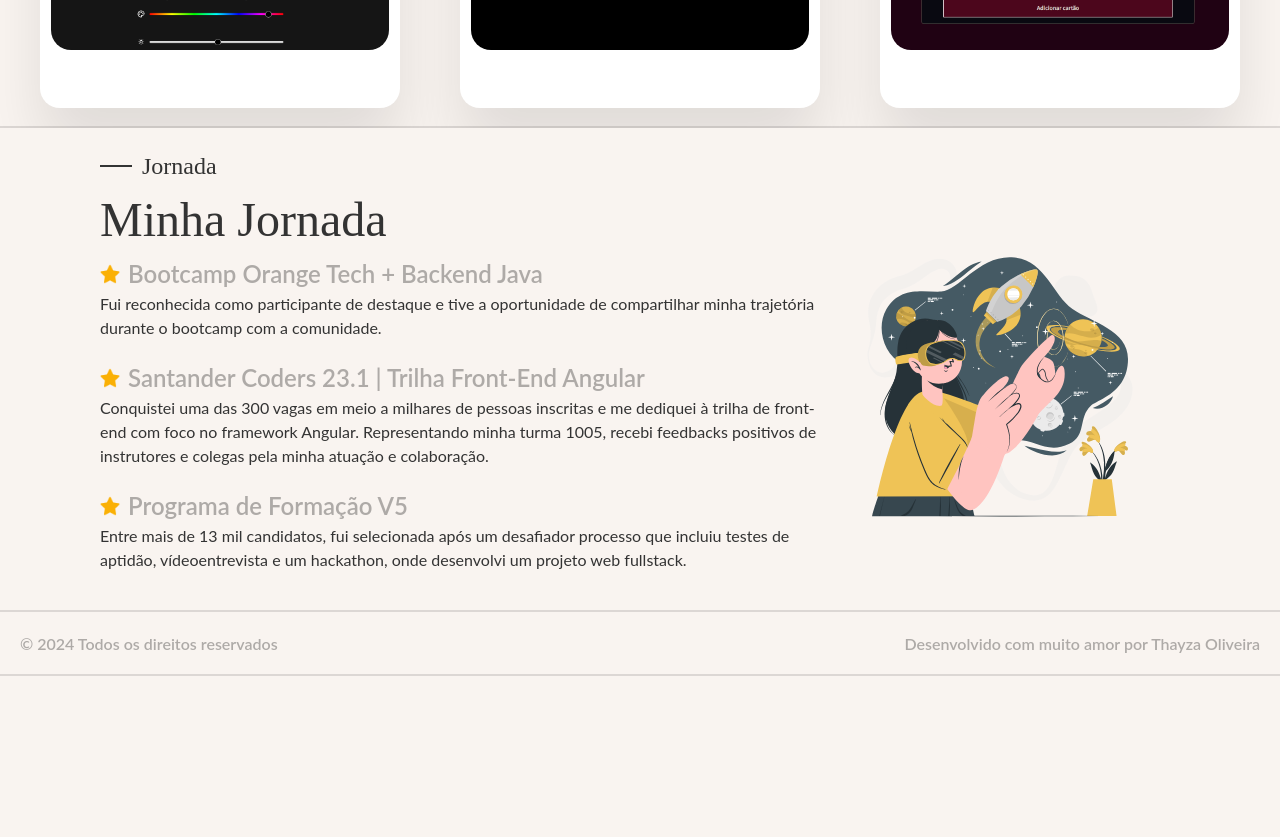
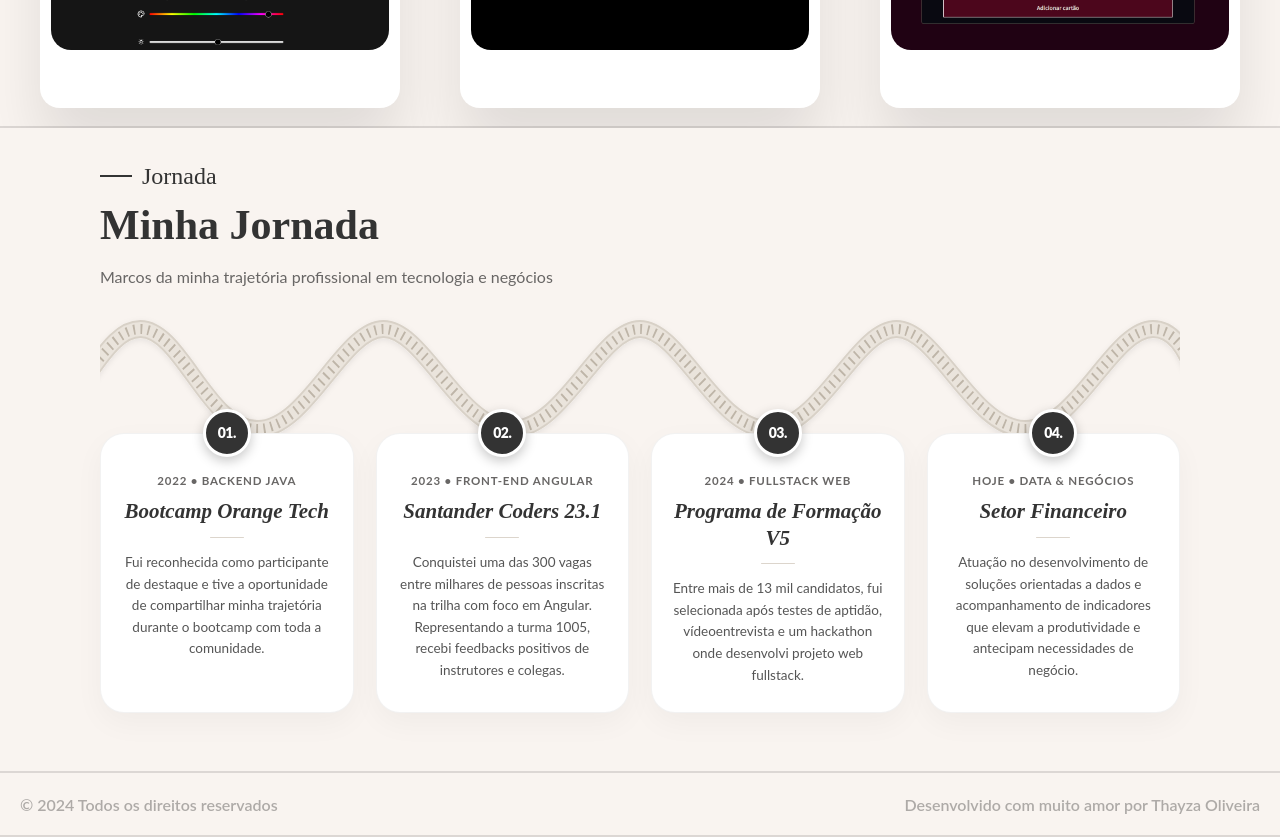
Before and after one commit to tthayza/portfolio, an Angular app: page / in a window 1280 px wide. Shown: the part 1600-2437 px from the top of the page. Before the commit the page ends 2276 px from the top, so only its background shows below. Built offline with nearby package versions, Linux system fonts and the light colour scheme.

Commit message:
feat: update layout journey and change profile picture

```diff
--- a/src/app/components/achievements/achievements.component.html
+++ b/src/app/components/achievements/achievements.component.html
@@ -1,23 +1,54 @@
 <section class="journey {{ currentTheme }}">
   <app-heading textContent="Jornada"></app-heading>
-  <div class="wrapper-achievements">
-    <div class="left-column">
-      <h3 class="{{ currentTheme }}">Minha Jornada</h3>
-      <div class="achievement" *ngFor="let item of journeyItems">
-        <div class="heading-achievement">
-          <img src="{{ iconStar }}" />
-          <b class="{{ currentTheme }}">{{ item?.title }}</b>
+
+  <div class="journey-header">
+    <h3 class="{{ currentTheme }}">Minha Jornada</h3>
+    <p class="subtitle {{ currentTheme }}">Marcos da minha trajetória profissional em tecnologia e negócios</p>
+  </div>
+
+  <div class="roadmap-track-container">
+    <!-- SVG Wavy Ribbon Track running across the top of cards -->
+    <div class="wave-svg-wrapper">
+      <svg class="wave-svg" viewBox="0 0 1200 160" fill="none" preserveAspectRatio="none">
+        <defs>
+          <filter id="trackShadow" x="-5%" y="-20%" width="110%" height="150%">
+            <feDropShadow dx="0" dy="2" stdDeviation="3" flood-opacity="0.08" flood-color="#000000"/>
+          </filter>
+        </defs>
+
+        <!-- Outer Track Border -->
+        <path class="track-border {{ currentTheme }}"
+              d="M -20 100 C 10 60, 25 45, 45 45 C 90 45, 120 145, 175 145 C 230 145, 270 45, 315 45 C 360 45, 400 145, 458 145 C 515 145, 555 45, 600 45 C 645 45, 685 145, 742 145 C 800 145, 840 45, 885 45 C 930 45, 970 145, 1028 145 C 1085 145, 1125 45, 1170 45 C 1190 45, 1205 60, 1220 100"
+              stroke-width="18" stroke-linecap="round" filter="url(#trackShadow)"/>
+
+        <!-- Middle Track Ribbon -->
+        <path class="track-fill {{ currentTheme }}"
+              d="M -20 100 C 10 60, 25 45, 45 45 C 90 45, 120 145, 175 145 C 230 145, 270 45, 315 45 C 360 45, 400 145, 458 145 C 515 145, 555 45, 600 45 C 645 45, 685 145, 742 145 C 800 145, 840 45, 885 45 C 930 45, 970 145, 1028 145 C 1085 145, 1125 45, 1170 45 C 1190 45, 1205 60, 1220 100"
+              stroke-width="14" stroke-linecap="round"/>
+
+        <!-- Railway / Ladder Stitching Pattern (matching reference image) -->
+        <path class="track-dash {{ currentTheme }}"
+              d="M -20 100 C 10 60, 25 45, 45 45 C 90 45, 120 145, 175 145 C 230 145, 270 45, 315 45 C 360 45, 400 145, 458 145 C 515 145, 555 45, 600 45 C 645 45, 685 145, 742 145 C 800 145, 840 45, 885 45 C 930 45, 970 145, 1028 145 C 1085 145, 1125 45, 1170 45 C 1190 45, 1205 60, 1220 100"
+              stroke-width="10" stroke-dasharray="2 6" stroke-linecap="butt"/>
+      </svg>
+    </div>
+
+    <!-- Cards Grid -->
+    <div class="cards-grid">
+      <div *ngFor="let item of journeyItems" class="milestone-column">
+        <!-- Number Circle Badge (resting at wave dip) -->
+        <div class="badge-node {{ currentTheme }}">
+          <span>{{ item.step }}</span>
         </div>
 
-        <p class="{{ currentTheme }}">{{ item?.comment }}</p>
+        <!-- Milestone Card -->
+        <div class="milestone-card {{ currentTheme }}">
+          <span class="m-tag {{ currentTheme }}">{{ item.year }} • {{ item.badge }}</span>
+          <h4 class="m-title {{ currentTheme }}">{{ item.title }}</h4>
+          <div class="m-divider {{ currentTheme }}"></div>
+          <p class="m-comment {{ currentTheme }}">{{ item.comment }}</p>
+        </div>
       </div>
     </div>
-    <div class="right-column">
-      <img
-        src="{{ womanImg }}"
-        alt="Ilustração de mulher com óculos de realidade virtual em um fundo "
-      />
-    </div>
-    <div></div>
   </div>
 </section>
--- a/src/app/components/achievements/achievements.component.scss
+++ b/src/app/components/achievements/achievements.component.scss
@@ -3,103 +3,314 @@
 .journey {
   @include side-border;
   @include section;
+  padding-top: 3rem;
+  padding-bottom: 6rem;
+  overflow: hidden;
 
-  .wrapper-achievements {
-    @include justifying(space-between);
+  .journey-header {
+    margin-bottom: 2rem;
     width: 100%;
 
-    .left-column {
-      width: 70%;
+    h3 {
+      font-family: "Playfair Display", serif;
+      font-size: 4.2rem;
+      font-weight: 700;
+      margin-bottom: 0.8rem;
+      color: #333333;
 
-      .achievement {
-        margin-bottom: 2rem;
-        .heading-achievement {
-          @include alignment(center);
-          gap: 0.8rem;
+      &.dark {
+        color: $mediumWhite;
+      }
+    }
 
-          b {
-            font-size: 2.4rem;
-            &.dark {
-              color: rgb(199, 199, 199);
-            }
-          }
+    .subtitle {
+      font-family: "Lato", sans-serif;
+      font-size: 1.6rem;
+      color: #686665;
 
-          img {
-            width: 2rem;
+      &.dark {
+        color: #b0b0b0;
+      }
+    }
+  }
+
+  .roadmap-track-container {
+    position: relative;
+    width: 100%;
+    max-width: 1200px;
+    margin: 3rem auto 0 auto;
+
+    // SVG Undulating Ribbon Track
+    .wave-svg-wrapper {
+      position: absolute;
+      top: -55px;
+      left: 0;
+      width: 100%;
+      height: 160px;
+      pointer-events: none;
+      z-index: 1;
+
+      .wave-svg {
+        width: 100%;
+        height: 100%;
+
+        .track-border {
+          stroke: #d8d1c7;
+          transition: stroke 0.3s ease;
+
+          &.dark {
+            stroke: #555555;
           }
         }
 
-        p {
-          font-size: 1.6rem;
-          font-family: "Lato";
+        .track-fill {
+          stroke: #eae4dc;
+          transition: stroke 0.3s ease;
+
+          &.dark {
+            stroke: #333333;
+          }
+        }
+
+        .track-dash {
+          stroke: #beb5a8;
+          transition: stroke 0.3s ease;
+
+          &.dark {
+            stroke: #666666;
+          }
         }
       }
     }
 
-    .right-column {
-      @include flex-align-justify(center, center);
-      width: 35%;
-      img {
-        width: 30rem;
+    // Grid containing the 4 milestone columns
+    .cards-grid {
+      display: grid;
+      grid-template-columns: repeat(4, 1fr);
+      gap: 2.2rem;
+      position: relative;
+      z-index: 2;
+      margin-top: 70px;
+
+      .milestone-column {
+        display: flex;
+        flex-direction: column;
+        align-items: center;
+        position: relative;
+
+        // Circular Number Node (resting right at the wave trough)
+        .badge-node {
+          width: 48px;
+          height: 48px;
+          border-radius: 50%;
+          display: flex;
+          align-items: center;
+          justify-content: center;
+          z-index: 4;
+          margin-bottom: -24px;
+          position: relative;
+          background-color: #333333;
+          color: #ffffff;
+          box-shadow: 0 4px 12px rgba(0, 0, 0, 0.22);
+          border: 3px solid #ffffff;
+          transition: transform 0.25s ease, background-color 0.3s ease;
+
+          &.dark {
+            background-color: #efc356;
+            color: #333333;
+            box-shadow: 0 4px 14px rgba(239, 195, 86, 0.35);
+            border: 3px solid #262626;
+          }
+
+          span {
+            font-family: "Lato", sans-serif;
+            font-size: 1.4rem;
+            font-weight: 900;
+            line-height: 1;
+            letter-spacing: -0.5px;
+          }
+        }
+
+        // Soft rounded card tucked under badge
+        .milestone-card {
+          width: 100%;
+          min-height: 280px;
+          border-radius: 24px;
+          padding: 3.8rem 2rem 2.6rem 2rem;
+          display: flex;
+          flex-direction: column;
+          align-items: center;
+          text-align: center;
+          z-index: 2;
+          background-color: #ffffff;
+          border: 1px solid rgba(0, 0, 0, 0.05);
+          box-shadow: 0 10px 30px rgba(0, 0, 0, 0.04);
+          transition: transform 0.3s cubic-bezier(0.25, 0.8, 0.25, 1), box-shadow 0.3s ease;
+
+          &:hover {
+            transform: translateY(-6px);
+            box-shadow: 0 18px 36px rgba(0, 0, 0, 0.09);
+
+            & + .badge-node,
+            ~ .badge-node {
+              transform: scale(1.08);
+            }
+          }
+
+          &.dark {
+            background-color: #262626;
+            border: 1px solid rgba(255, 255, 255, 0.08);
+            box-shadow: 0 10px 30px rgba(0, 0, 0, 0.35);
+
+            &:hover {
+              box-shadow: 0 18px 40px rgba(0, 0, 0, 0.6);
+            }
+          }
+
+          .m-tag {
+            font-family: "Lato", sans-serif;
+            font-size: 1.15rem;
+            font-weight: 700;
+            letter-spacing: 0.8px;
+            text-transform: uppercase;
+            margin-bottom: 0.9rem;
+            color: #686665;
+
+            &.dark {
+              color: #efc356;
+            }
+          }
+
+          .m-title {
+            font-family: "Playfair Display", serif;
+            font-size: 2.1rem;
+            font-style: italic;
+            font-weight: 700;
+            line-height: 1.25;
+            margin-bottom: 1.2rem;
+            color: #333333;
+
+            &.dark {
+              color: #f9f4f0;
+            }
+          }
+
+          .m-divider {
+            width: 3.4rem;
+            height: 0.15rem;
+            background-color: #dcd5cc;
+            margin-bottom: 1.4rem;
+            border-radius: 2px;
+
+            &.dark {
+              background-color: #efc356;
+            }
+          }
+
+          .m-comment {
+            font-family: "Lato", sans-serif;
+            font-size: 1.35rem;
+            line-height: 1.6;
+            color: #555555;
+
+            &.dark {
+              color: #cccccc;
+            }
+          }
+        }
       }
     }
   }
 
-  @media (max-width: 1024px) {
-    align-items: center;
-    padding: 1.5rem;
-    width: 90.4%;
-    .journey {
-      padding: 1rem;
-      margin-right: 3% !important;
-      flex-direction: column;
-      width: 100%;
-      max-width: 30rem;
-    }
+  // RESPONSIVE BREAKPOINTS
+  @media (max-width: 1080px) {
+    padding: 2rem 4rem;
 
-    .wrapper-achievements {
-      flex-direction: column;
-      margin-top: 1.6rem;
+    .roadmap-track-container {
+      .cards-grid {
+        gap: 1.4rem;
 
-      .left-column {
-        h3 {
-          text-align: center;
-        }
-        .achievement {
-          flex-direction: column;
-          width: 100%;
-          margin-bottom: 2rem;
+        .milestone-column {
+          .milestone-card {
+            padding: 3.4rem 1.4rem 2.2rem 1.4rem;
 
-          .heading-achievement {
-            b {
-              font-size: 2rem;
+            .m-title {
+              font-size: 1.8rem;
             }
 
-            img {
-              width: 1.8rem;
+            .m-comment {
+              font-size: 1.25rem;
             }
           }
-
-          p {
-            font-size: 1.4rem;
-            text-align: start;
-            width: 80%;
-          }
-        }
-      }
-
-      .left-column,
-      .right-column {
-        width: 100%;
-      }
-
-      .right-column {
-        @include flex-align-justify(center, center);
-
-        img {
-          width: 60%;
         }
       }
     }
   }
+
+  @media (max-width: 900px) {
+    padding: 2rem 2.5rem;
+
+    .journey-header {
+      h3 {
+        font-size: 3.4rem;
+      }
+      .subtitle {
+        font-size: 1.4rem;
+      }
+    }
+
+    .roadmap-track-container {
+      .wave-svg-wrapper {
+        display: none;
+      }
+
+      .cards-grid {
+        grid-template-columns: repeat(2, 1fr);
+        gap: 2.4rem;
+        margin-top: 2rem;
+
+        .milestone-column {
+          .badge-node {
+            width: 44px;
+            height: 44px;
+            margin-bottom: -22px;
+
+            span {
+              font-size: 1.3rem;
+            }
+          }
+
+          .milestone-card {
+            padding: 3.2rem 1.8rem 2.2rem 1.8rem;
+          }
+        }
+      }
+    }
+  }
+
+  @media (max-width: 600px) {
+    padding: 2rem 1.5rem;
+
+    .journey-header {
+      text-align: center;
+
+      h3 {
+        font-size: 2.8rem;
+      }
+
+      .subtitle {
+        font-size: 1.3rem;
+      }
+    }
+
+    .roadmap-track-container {
+      margin-top: 1.5rem;
+
+      .cards-grid {
+        grid-template-columns: 1fr;
+        gap: 2.6rem;
+        margin-top: 1rem;
+      }
+    }
+  }
 }
--- a/src/app/components/achievements/achievements.component.ts
+++ b/src/app/components/achievements/achievements.component.ts
@@ -1,39 +1,64 @@
-import { Component } from '@angular/core';
+import { Component, OnInit } from '@angular/core';
 import { HeadingComponent } from '../heading/heading.component';
-import { NgFor } from '@angular/common';
+import { CommonModule } from '@angular/common';
 import { ETheme } from '../../enums/theme.enum';
 import { ThemeService } from '../../services/theme.service';
+
+export interface IMilestone {
+  step: string;
+  year: string;
+  badge: string;
+  title: string;
+  comment: string;
+}
 
 @Component({
   selector: 'app-achievements',
   standalone: true,
-  imports: [HeadingComponent, NgFor],
+  imports: [HeadingComponent, CommonModule],
   templateUrl: './achievements.component.html',
   styleUrl: './achievements.component.scss',
 })
-export class AchievementsComponent {
-  iconStar = '../../../assets/icon-star.png';
-  womanImg = '../../../assets/vr-cuate.svg';
-  journeyItems = [
+export class AchievementsComponent implements OnInit {
+  currentTheme!: ETheme;
+
+  journeyItems: IMilestone[] = [
     {
-      title: 'Bootcamp Orange Tech + Backend Java',
+      step: '01.',
+      year: '2022',
+      badge: 'BACKEND JAVA',
+      title: 'Bootcamp Orange Tech',
       comment:
-        'Fui reconhecida como participante de destaque e tive a oportunidade de compartilhar minha trajetória durante o bootcamp com a comunidade.',
+        'Fui reconhecida como participante de destaque e tive a oportunidade de compartilhar minha trajetória durante o bootcamp com toda a comunidade.',
     },
     {
-      title: 'Santander Coders 23.1 | Trilha Front-End Angular',
+      step: '02.',
+      year: '2023',
+      badge: 'FRONT-END ANGULAR',
+      title: 'Santander Coders 23.1',
       comment:
-        'Conquistei uma das 300 vagas em meio a milhares de pessoas inscritas e me dediquei à trilha de front-end com foco no framework Angular. Representando minha turma 1005, recebi feedbacks positivos de instrutores e colegas pela minha atuação e colaboração.',
+        'Conquistei uma das 300 vagas entre milhares de pessoas inscritas na trilha com foco em Angular. Representando a turma 1005, recebi feedbacks positivos de instrutores e colegas.',
     },
     {
+      step: '03.',
+      year: '2024',
+      badge: 'FULLSTACK WEB',
       title: 'Programa de Formação V5',
       comment:
-        'Entre mais de 13 mil candidatos, fui selecionada após um desafiador processo que incluiu testes de aptidão, vídeoentrevista e um hackathon, onde desenvolvi um projeto web fullstack.',
+        'Entre mais de 13 mil candidatos, fui selecionada após testes de aptidão, vídeoentrevista e um hackathon onde desenvolvi projeto web fullstack.',
+    },
+    {
+      step: '04.',
+      year: 'Hoje',
+      badge: 'DATA & NEGÓCIOS',
+      title: 'Setor Financeiro',
+      comment:
+        'Atuação no desenvolvimento de soluções orientadas a dados e acompanhamento de indicadores que elevam a produtividade e antecipam necessidades de negócio.',
     },
   ];
 
-  currentTheme!: ETheme;
   constructor(private themeService: ThemeService) {}
+
   ngOnInit() {
     this.themeService.currentTheme$.subscribe((theme) => {
       this.currentTheme = theme;
```
Also changed, not shown: src/app/components/banner/banner.component.html (+6 -8 lines), src/app/components/banner/banner.component.scss (+7 -0 lines), src/assets/profile.png.
